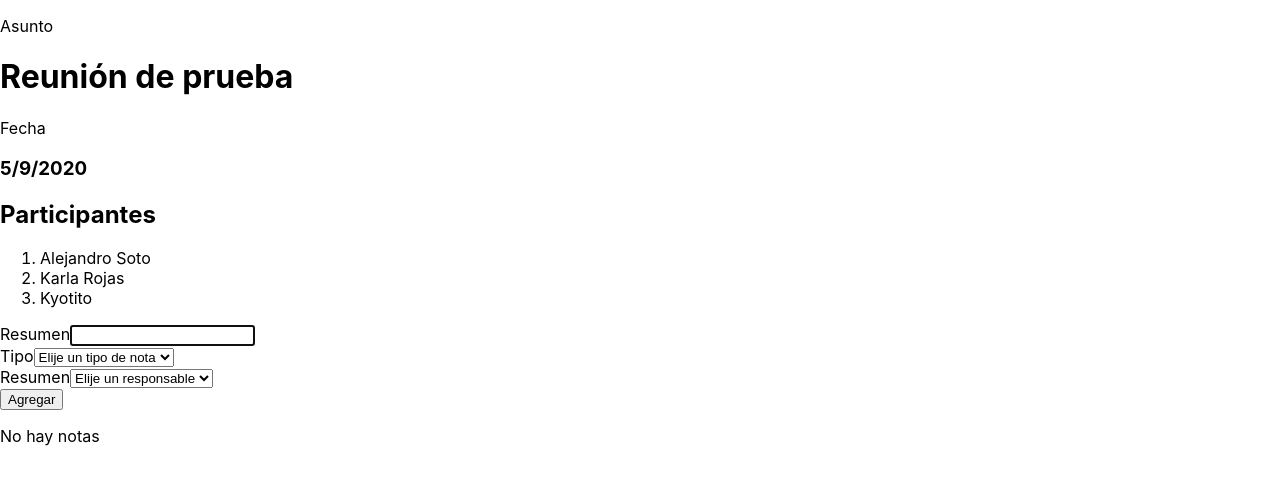
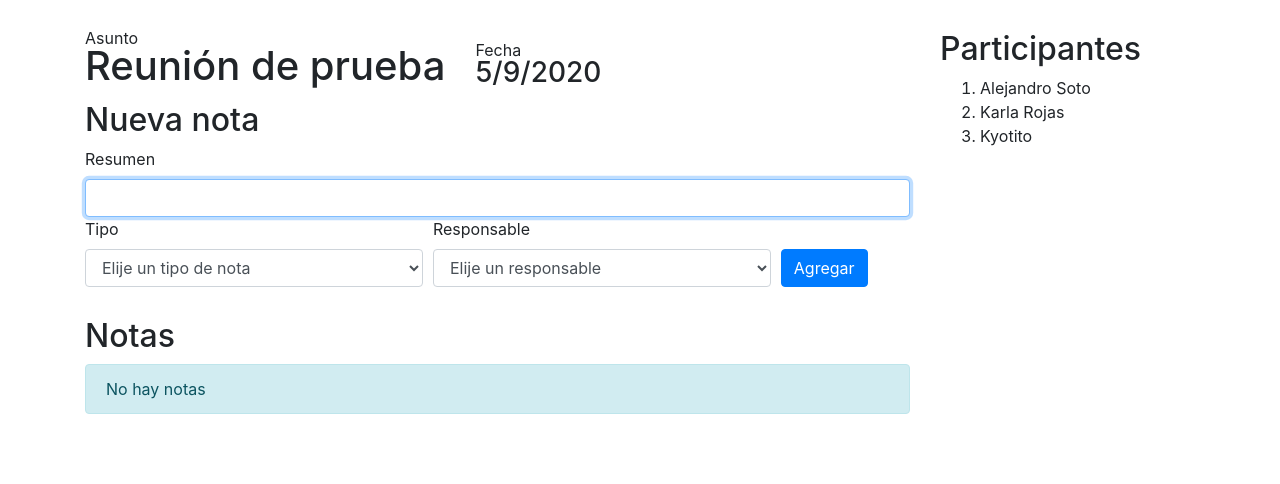
Before and after one commit to JanoSoto/meeting-notes, a React (Create React App) app: page / in a window 1280 px wide. Shown: the top 484 px of the page. Built offline with nearby package versions, Linux system fonts and the light colour scheme.

Commit message:
ADD Bootstrap 4 y maquetación de la app

```diff
--- a/package.json
+++ b/package.json
@@ -6,6 +6,8 @@
     "@testing-library/jest-dom": "^4.2.4",
     "@testing-library/react": "^9.5.0",
     "@testing-library/user-event": "^7.2.1",
+    "bootstrap": "^4.4.1",
+    "node-sass": "^4.14.1",
     "react": "^16.13.1",
     "react-dom": "^16.13.1",
     "react-scripts": "3.4.1"
--- a/src/App.css
+++ /dev/null
@@ -1,38 +0,0 @@
-.App {
-  text-align: center;
-}
-
-.App-logo {
-  height: 40vmin;
-  pointer-events: none;
-}
-
-@media (prefers-reduced-motion: no-preference) {
-  .App-logo {
-    animation: App-logo-spin infinite 20s linear;
-  }
-}
-
-.App-header {
-  background-color: #282c34;
-  min-height: 100vh;
-  display: flex;
-  flex-direction: column;
-  align-items: center;
-  justify-content: center;
-  font-size: calc(10px + 2vmin);
-  color: white;
-}
-
-.App-link {
-  color: #61dafb;
-}
-
-@keyframes App-logo-spin {
-  from {
-    transform: rotate(0deg);
-  }
-  to {
-    transform: rotate(360deg);
-  }
-}
--- a/src/Meeting.js
+++ b/src/Meeting.js
@@ -11,15 +11,18 @@ class Meeting extends React.Component {
   render() {
     const meeting_name = 'Reunión de prueba';
     const participants = ['Alejandro Soto', 'Karla Rojas', 'Kyotito'];
-    const categories = ['Acuerdo', 'Compromiso', 'Duda', 'Desacuerdo'];
+    const categories = [
+      {name: 'Acuerdo', color: 'blue'},
+      {name: 'Compromiso', color: 'green'},
+      {name: 'Duda', color: 'orange'},
+      {name: 'Desacuerdo', color: 'red'}
+    ];
     return (
-      <div>
+      <div className="container">
+        <div className="row">
+          <div className="col-9">
             <div>
               <MeetingData meeting_name={meeting_name} />
-        </div>
-
-        <div>
-          <Participants participants={participants} />
             </div>
 
             <div>
@@ -29,6 +32,11 @@ class Meeting extends React.Component {
               />
             </div>
           </div>
+          <div className="col-3">
+            <Participants participants={participants} />
+          </div>
+        </div>
+      </div>
     );
   }
 }
--- a/src/MeetingData.js
+++ b/src/MeetingData.js
@@ -3,11 +3,15 @@ import React from 'react';
 function MeetingData(props) {
 	return (
     <div className="meeting-data-container">
-      <p className="meeting-label">Asunto</p>
-      <h1>{props.meeting_name}</h1>
+      <div>
+        <p className="meeting-label">Asunto</p>
+        <h1>{props.meeting_name}</h1>
+      </div>
 
-      <p className="meeting-label">Fecha</p>
-      <h3>{new Date().toLocaleDateString()}</h3>
+      <div>
+        <p className="meeting-label">Fecha</p>
+        <h3>{new Date().toLocaleDateString()}</h3>
+      </div>
     </div>
   )
 }
--- a/src/NewNote.js
+++ b/src/NewNote.js
@@ -8,7 +8,7 @@ class NewNote extends React.Component {
       category: '',
       responsable: '',
       emptyInput: false,
-      counter: 0
+      counter: 1
     }
     this.handleInputChange = this.handleInputChange.bind(this);
   }
@@ -54,10 +54,11 @@ class NewNote extends React.Component {
   render() {
     const categories = this.props.categories.map((category) => {
       return <option
-              key={category}
-              value={category}
+              key={category.name}
+              value={category.name}
+              style={{color: category.color}}
              >
-               {category}
+               {category.name}
              </option>
     });
     const participants = this.props.participants.map((participant) => {
@@ -69,48 +70,58 @@ class NewNote extends React.Component {
              </option>
     });
     return (
-      <div>
+      <div className="new-note-container">
+        <h2>Nueva nota</h2>
         <form onSubmit={this.handleSubmit}>
-          <div className="form-group">
+          <div className="form-row">
+            <div className="col-12">
               <label>
                 Resumen
+              </label>
               <input
                 type="text"
                 name="summary"
                 onChange={this.handleInputChange}
                 autoFocus={true}
+                className="form-control"
               />
-            </label>
             </div>
-          <div className="form-group">
+            <div className="col-5">
               <label>
                 Tipo
+              </label>
               <select
                 name="category"
                 onChange={this.handleInputChange}
                 defaultValue="blank_option"
+                className="form-control"
               >
                 <option disabled value="blank_option">Elije un tipo de nota</option>
                 {categories}
               </select>
+            </div>
+            <div className="col-5">
+              <label>
+                Responsable
               </label>
-          </div>
-          <div className="form-group">
-            <label>
-              Resumen
               <select
                 name="responsable"
                 onChange={this.handleInputChange}
                 defaultValue="blank_option"
+                className="form-control"
               >
                 <option disabled value="blank_option">Elije un responsable</option>
                 {participants}
               </select>
-            </label>
             </div>
-          <div className="form-group">
+            <div className="col-2">
               {this.state.emptyInput ? <p>Faltan campos por completar</p> : ''}
-            <input type="submit" value="Agregar" />
+              <input
+                type="submit"
+                value="Agregar"
+                className="btn btn-primary"
+              />
+            </div>
           </div>
         </form>
       </div>
--- a/src/Note.js
+++ b/src/Note.js
@@ -2,11 +2,12 @@ import React from 'react';
 
 function Note(props) {
   return (
-    <div className="note">
-      <p className="summary">{props.summary}</p>
-      <p className="responsable">{props.responsable}</p>
-      <p className="category">{props.category}</p>
-    </div>
+    <tr className="note">
+      <th scope="row">{props.id}</th>
+      <td className="summary">{props.summary}</td>
+      <td className="category">{props.category}</td>
+      <td className="responsable">{props.responsable}</td>
+    </tr>
   )
 }
 
--- a/src/NotesContainer.js
+++ b/src/NotesContainer.js
@@ -11,6 +11,7 @@ class NotesContainer extends React.Component {
   }
 
   addNote = (data) => {
+    console.log(data);
     this.setState({
       notes: this.state.notes.concat([data])
     });
@@ -19,6 +20,7 @@ class NotesContainer extends React.Component {
   render() {
     const notes = this.state.notes.map((note) => {
       return <Note key={note.id}
+                   id={note.id}
                    summary={note.summary}
                    category={note.category}
                    responsable={note.responsable}
@@ -33,7 +35,25 @@ class NotesContainer extends React.Component {
           clean={true}
         />
         <div className="notes-container">
-          {this.state.notes.length > 0 ? notes : <p>No hay notas</p>}
+          <h2>Notas</h2>
+          {
+            this.state.notes.length > 0 ?
+              <table className="table">
+                <thead>
+                  <tr>
+                    <th scope="col">#</th>
+                    <th scope="col">Resumen</th>
+                    <th scope="col">Tipo</th>
+                    <th scope="col">Responsable</th>
+                  </tr>
+                </thead>
+                <tbody>
+                  {notes.reverse()}
+                </tbody>
+              </table>
+              :
+              <p className="alert alert-info">No hay notas</p>
+          }
         </div>
       </div>
     )
--- a/src/index.css
+++ /dev/null
@@ -1,13 +0,0 @@
-body {
-  margin: 0;
-  font-family: -apple-system, BlinkMacSystemFont, 'Segoe UI', 'Roboto', 'Oxygen',
-    'Ubuntu', 'Cantarell', 'Fira Sans', 'Droid Sans', 'Helvetica Neue',
-    sans-serif;
-  -webkit-font-smoothing: antialiased;
-  -moz-osx-font-smoothing: grayscale;
-}
-
-code {
-  font-family: source-code-pro, Menlo, Monaco, Consolas, 'Courier New',
-    monospace;
-}
--- /dev/null
+++ b/src/index.css.scss
@@ -0,0 +1,30 @@
+body {
+  padding: 30px;
+}
+
+.new-note-container {
+  form {
+    .form-row {
+      align-items: flex-end;
+    }
+  }
+}
+
+.notes-container {
+  padding-top: 30px;
+}
+
+.meeting-data-container {
+  display: flex;
+  align-items: flex-end;
+
+  div {
+    margin-right: 30px;
+    margin-bottom: 15px;
+
+    h1, h3, p {
+      margin: 0;
+      line-height: 1;
+    }
+  }
+}
--- a/src/index.js
+++ b/src/index.js
@@ -1,6 +1,7 @@
 import React from 'react';
 import ReactDOM from 'react-dom';
-import './index.css';
+import 'bootstrap/dist/css/bootstrap.css';
+import './index.css.scss';
 import Meeting from './Meeting';
 import * as serviceWorker from './serviceWorker';
 
```
Also changed, not shown: 1 other file (tests, documents, lock files or other folders). Lines whose indentation alone changed are shown as unchanged.
